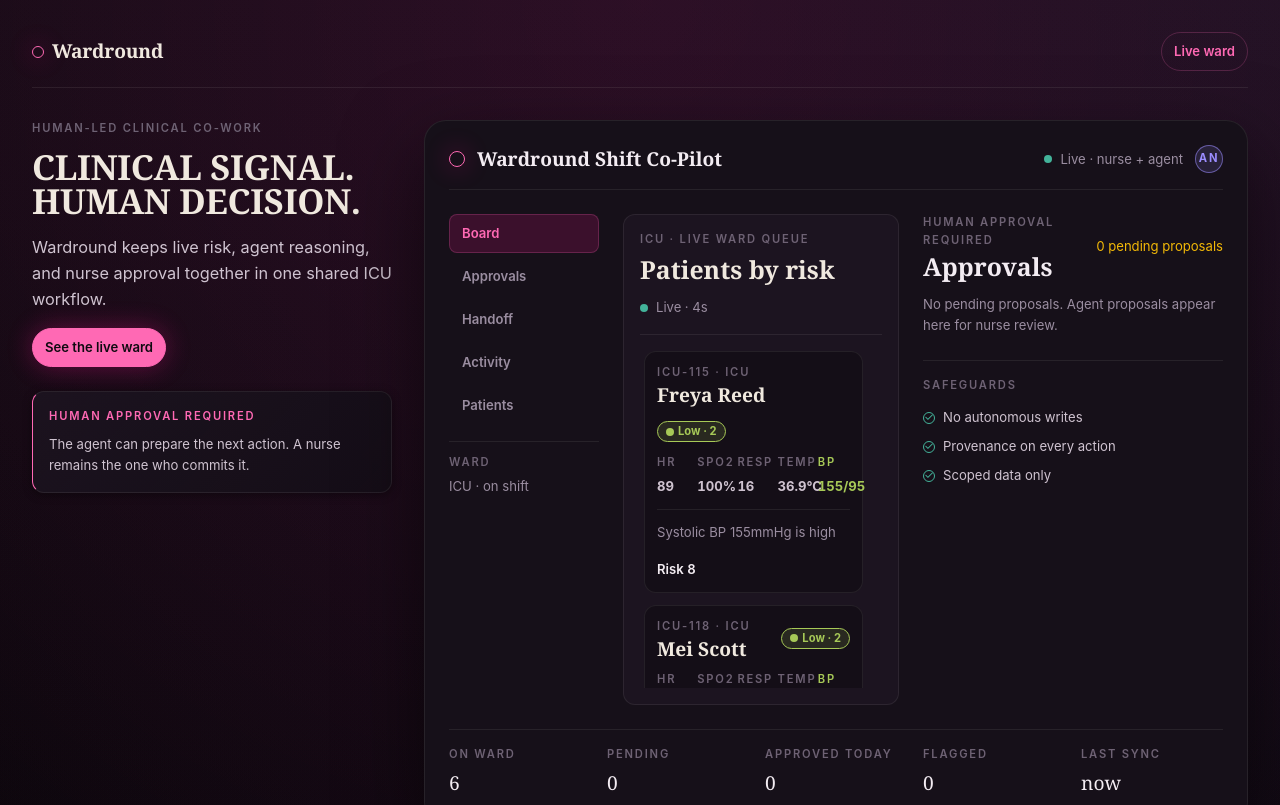
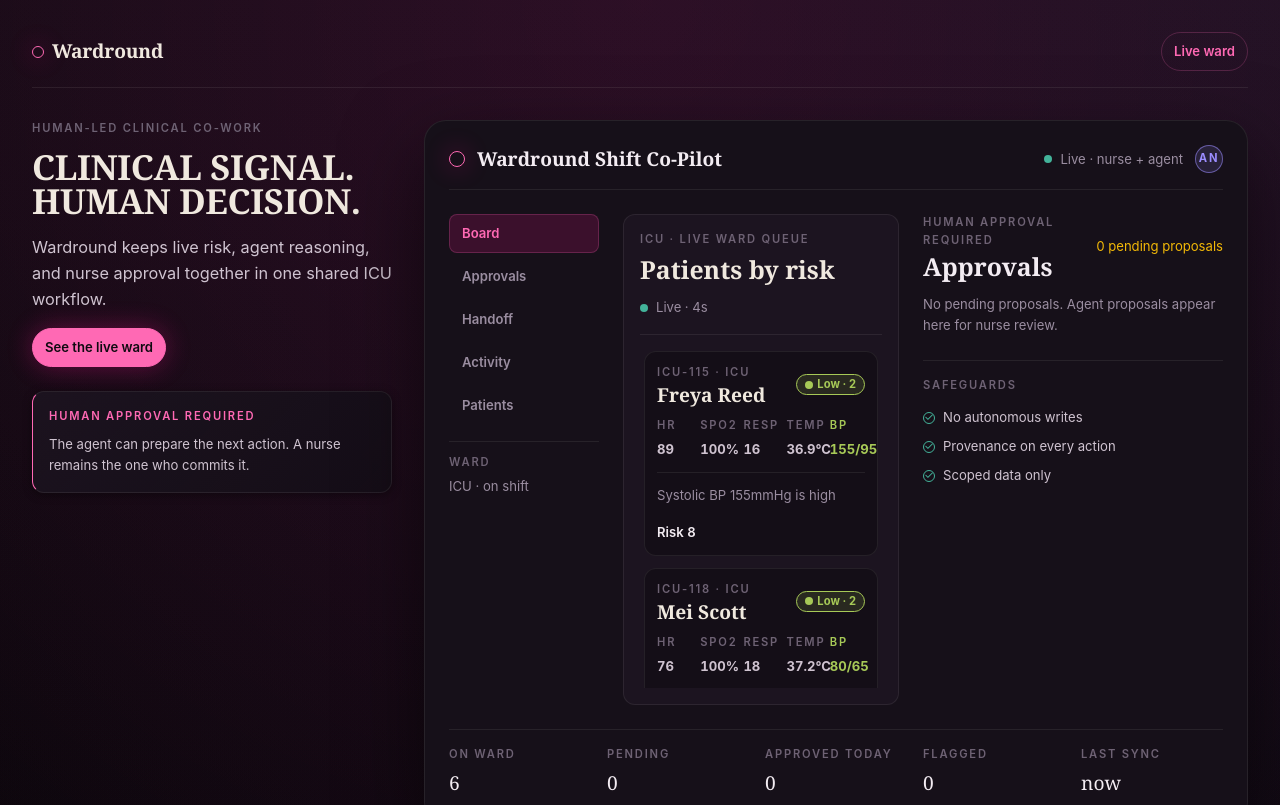
Before and after one commit to Ella-Afonso/pulsecheck, a React (Vite) app: page / in a window 1280 px wide. Shown: the top 805 px of the page. Built offline with nearby package versions, Linux system fonts and the light colour scheme.

Commit message:
Fix: keep Wardround patient lists scrollable responsively

```diff
--- a/src/App.css
+++ b/src/App.css
@@ -403,13 +403,42 @@
   display: grid;
   gap: var(--sp-2);
   margin: 0;
-  padding: 0;
+  padding: var(--sp-1);
   list-style: none;
+  max-height: clamp(260px, 60dvh, 640px);
+  overflow-x: hidden;
+  overflow-y: auto;
+  scrollbar-gutter: auto;
+  scrollbar-width: thin;
+  scrollbar-color: var(--border-strong) transparent;
 }
 
 .patient-directory__list:focus-visible {
   outline: none;
   box-shadow: var(--focus-ring);
+}
+
+.patient-board__list::-webkit-scrollbar,
+.patient-directory__list::-webkit-scrollbar {
+  width: 10px;
+}
+
+.patient-board__list::-webkit-scrollbar-track,
+.patient-directory__list::-webkit-scrollbar-track {
+  background: transparent;
+}
+
+.patient-board__list::-webkit-scrollbar-thumb,
+.patient-directory__list::-webkit-scrollbar-thumb {
+  border: 3px solid transparent;
+  border-radius: var(--r-pill);
+  background-color: var(--border-strong);
+  background-clip: padding-box;
+}
+
+.patient-board__list::-webkit-scrollbar-thumb:hover,
+.patient-directory__list::-webkit-scrollbar-thumb:hover {
+  background-color: var(--text-faint);
 }
 
 .patient-directory__row {
@@ -894,7 +923,15 @@
   display: grid;
   grid-template-columns: minmax(0, 1fr);
   gap: var(--sp-3);
+  max-height: clamp(260px, 60dvh, 640px);
   padding-top: var(--sp-4);
+  padding-inline: var(--sp-1);
+  padding-bottom: var(--sp-1);
+  overflow-x: hidden;
+  overflow-y: auto;
+  scrollbar-gutter: auto;
+  scrollbar-width: thin;
+  scrollbar-color: var(--border-strong) transparent;
 }
 
 .patient-card {
@@ -1482,7 +1519,7 @@
     overflow-y: auto;
     padding-inline: var(--sp-1);
     padding-bottom: var(--sp-1);
-    scrollbar-gutter: stable;
+    scrollbar-gutter: auto;
   }
 
   .dashboard-view--handoff .dashboard-view__center {
```
